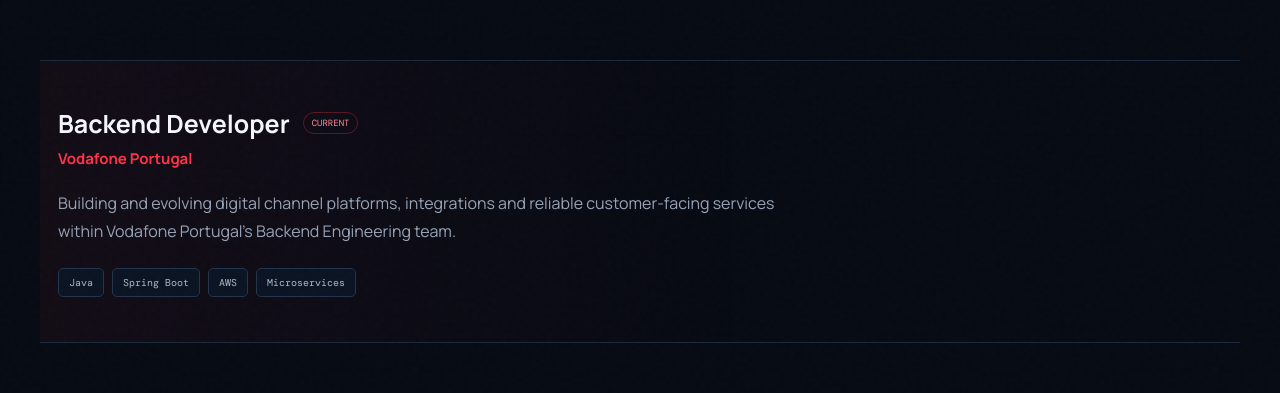
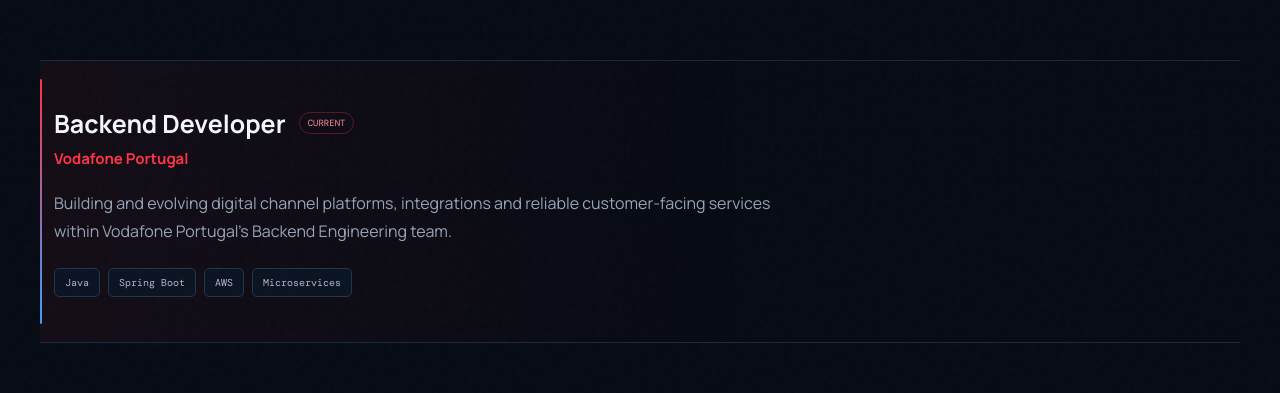
Before and after one commit to emanueldemarao18/My-Portfolio, a React (Vite) app: page / in a window 1280 px wide. In both pictures the pointer is over the element 640 px from the left and 1970 px from the top of the page. Shown: the part 1769-2162 px from the top of the page. Built offline with nearby package versions, Linux system fonts and the light colour scheme.

Commit message:
fix: smooth experience interactions without layout shift

```diff
--- a/src/styles.css
+++ b/src/styles.css
@@ -64,7 +64,12 @@
 .about-copy p { margin:0 0 22px; color:#a8b4c7; font-size:17px; line-height:1.85; }.location{display:flex;align-items:center;gap:9px;margin-top:34px;color:#e2e7ef;font:13px DM Mono}.location svg{color:var(--red)}
 .section-heading { display:flex; align-items:end; justify-content:space-between; margin-bottom:55px; }.section-heading p{max-width:430px;margin:0;color:var(--muted);line-height:1.7}
 .timeline { border-top:1px solid var(--line); }
-.experience-card { display:block; padding:45px 20px 45px 0; border-bottom:1px solid var(--line); transition:.3s; transition-delay:var(--delay); }.experience-card:hover{padding-left:18px;background:linear-gradient(90deg,rgba(255,51,71,.05),transparent 60%)}
+.experience-card { position:relative; display:block; padding:45px 20px 45px 0; border-bottom:1px solid var(--line); overflow:hidden; }
+.experience-card::before { content:""; position:absolute; inset:18px auto 18px 0; width:2px; border-radius:99px; background:linear-gradient(var(--red),var(--blue)); transform:scaleY(0); transform-origin:center; opacity:0; transition:transform .4s cubic-bezier(.2,.8,.2,1),opacity .25s; }
+.experience-main { transition:transform .4s cubic-bezier(.2,.8,.2,1); }
+.experience-card:hover { background:linear-gradient(90deg,rgba(255,51,71,.055),transparent 60%); }
+.experience-card:hover::before { transform:scaleY(1); opacity:1; }
+.experience-card:hover .experience-main { transform:translateX(14px); }
 .experience-title{display:flex;align-items:center;gap:13px}.experience-title h3{margin:0;font-size:25px}.experience-title span{color:#ff8c98;border:1px solid rgba(255,51,71,.3);padding:4px 8px;border-radius:99px;font:9px DM Mono;text-transform:uppercase}.experience-main h4{margin:7px 0 20px;color:var(--red);font-size:15px}.experience-main p{max-width:730px;color:var(--muted);line-height:1.75}.tags{display:flex;flex-wrap:wrap;gap:8px;margin-top:23px}.tags span{padding:7px 10px;border:1px solid #24344c;border-radius:5px;color:#aeb9ca;background:#0b1422;font:10px DM Mono}
 
 .projects-grid { display:grid; grid-template-columns:repeat(3,1fr); gap:18px; }
```
